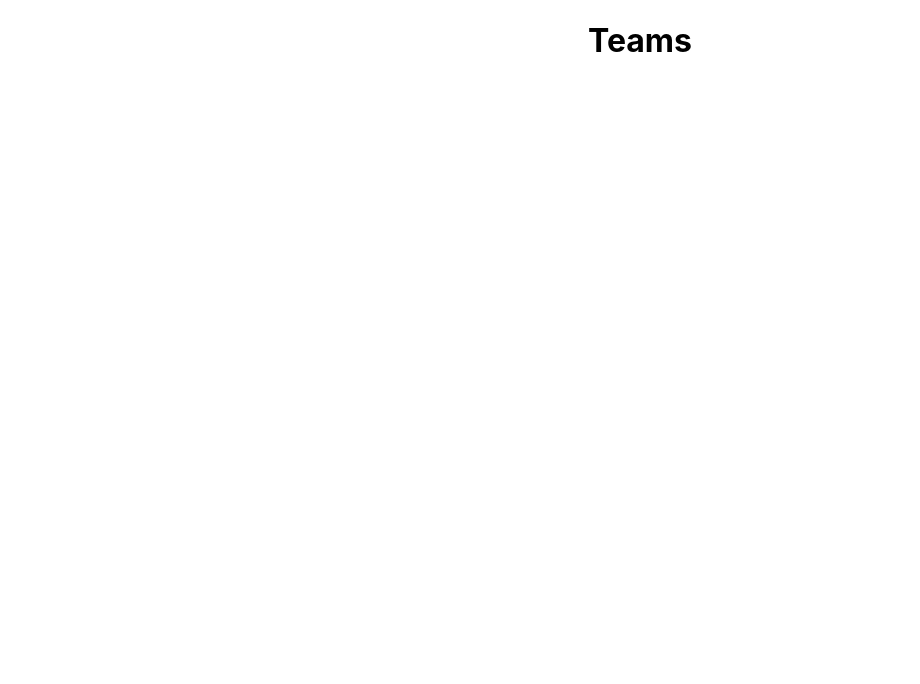
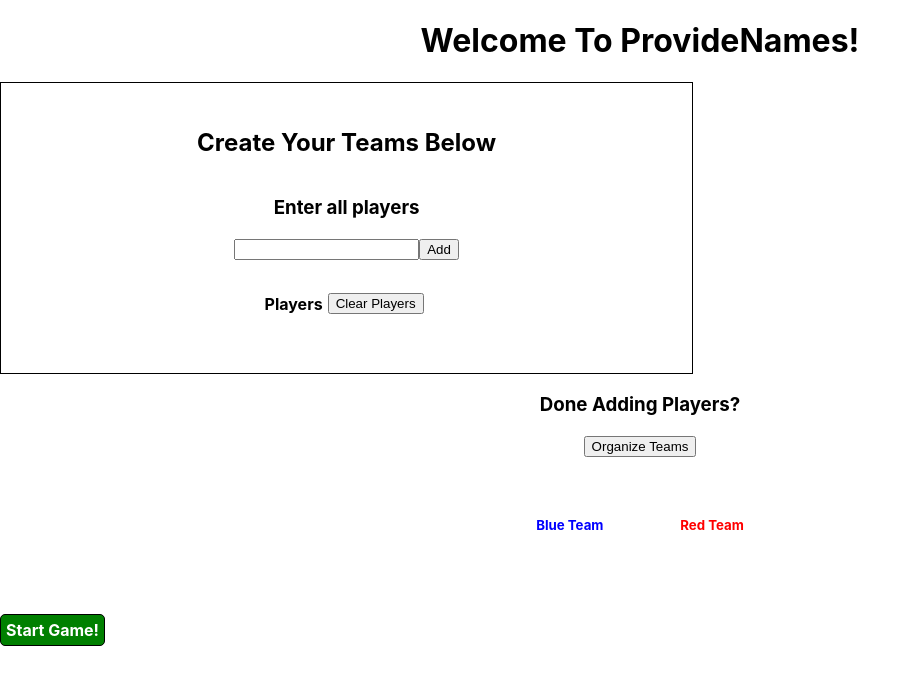
Before and after one commit to JinaZhu/Provide-names, a React (Create React App) app: page / in a window 1280 px wide. Shown: the top 684 px of the page, without its empty margins (0-920 px from the left). Built offline with nearby package versions, Linux system fonts and the light colour scheme.

Commit message:
Add players functionality

```diff
--- /dev/null
+++ b/src/assets/stylesheets/teams.css
@@ -0,0 +1,61 @@
+.team-creation {
+  border: 1px solid black;
+  display: flex;
+  flex-direction: column;
+  justify-content: center;
+  padding: 2%;
+  width: 50%;
+}
+
+.players {
+  padding: 2%;
+}
+
+.players-header {
+  display: flex;
+  justify-content: center;
+}
+
+.players-list {
+  display: flex;
+  flex-direction: column;
+  align-items: flex-start;
+}
+
+.players-header button {
+  align-self: center;
+  height: fit-content;
+  margin: 5px;
+}
+
+.team-list {
+  display: flex;
+  justify-content: center;
+}
+
+.team {
+  margin: 3vw;
+  list-style: decimal;
+}
+
+.blue-team {
+  color: blue;
+}
+
+.red-team {
+  color: red;
+}
+
+.start-button {
+  background-color: green;
+  border: 1px solid black;
+  border-radius: 5px;
+  font-weight: bold;
+  padding: 5px;
+  width: fit-content;
+}
+
+.board-link {
+  color: white;
+  text-decoration: none;
+}
--- a/src/components/teams/teams.js
+++ b/src/components/teams/teams.js
@@ -1,10 +1,165 @@
 import React from "react";
 import { Link } from "react-router-dom";
+import "../../assets/stylesheets/teams.css";
 
-const Teams = () => (
-  <div>
-    <h1>Teams</h1>
-  </div>
-);
+class Teams extends React.Component {
+  constructor() {
+    super();
+    this.state = {
+      players: JSON.parse(sessionStorage.getItem('players')) || [],
+      blueTeam: JSON.parse(sessionStorage.getItem('blueTeam')) || [],
+      redTeam: JSON.parse(sessionStorage.getItem('redTeam')) || [],
+      name: '',
+      teamsOrganized: JSON.parse(sessionStorage.getItem('teamsOrganized')) || false,
+    };
+
+    this.handleAddPlayer = this.handleAddPlayer.bind(this);
+    this.handleOrganizeTeams = this.handleOrganizeTeams.bind(this);
+    this.handleTeamsOrganized = this.handleTeamsOrganized.bind(this);
+    this.handleClearPlayers = this.handleClearPlayers.bind(this);
+    this.handleReorganizeTeams = this.handleReorganizeTeams.bind(this);
+  };
+
+  handleAddPlayer(e) {
+    e.preventDefault();
+
+    const { players, name } = this.state
+
+    players.push(name);
+    sessionStorage.setItem('players', JSON.stringify(players));
+    this.setState({ name: '' })
+  };
+
+  handleOrganizeTeams(e) {
+    e.preventDefault();
+
+    this.handleTeamsOrganized();
+
+    const { players } = this.state
+
+    const half = players.length % 2 === 0 ? players.length / 2 : Math.floor(players.length / 2) + 1
+    let redTeam = []
+    let blueTeam = []
+
+    players.forEach(player => {
+      const num = this.getRndInteger(0, 1);
+
+      if (num === 0) {
+        if (blueTeam.length === half) {
+          redTeam.push(player);
+        } else {
+          blueTeam.push(player);
+        }
+      } else {
+        if (redTeam.length === half) {
+          blueTeam.push(player);
+        } else {
+          redTeam.push(player);
+        }
+      }
+    });
+
+    this.setState({ redTeam: redTeam, blueTeam: blueTeam });
+    sessionStorage.setItem('blueTeam', JSON.stringify(blueTeam));
+    sessionStorage.setItem('redTeam', JSON.stringify(redTeam));
+  };
+
+  handleReorganizeTeams(e) {
+    e.preventDefault();
+
+    sessionStorage.removeItem('blueTeam');
+    sessionStorage.removeItem('redTeam');
+    this.handleOrganizeTeams(e);
+  }
+
+  getRndInteger(min, max) {
+    return Math.floor(Math.random() * (max - min + 1) ) + min;
+  };
+
+  update(field) {
+    return (e) => this.setState({ [field]: e.currentTarget.value });
+  };
+
+  handleTeamsOrganized() {
+    this.setState({ teamsOrganized: true })
+    sessionStorage.setItem('teamsOrganized', JSON.stringify(true));
+  }
+
+  handleClearPlayers() {
+    this.setState({ players: [], redTeam: [], blueTeam: [], name: '', teamsOrganized: false });
+    sessionStorage.clear();
+  }
+
+  render() {
+    const { players, blueTeam, redTeam, teamsOrganized, name } = this.state
+
+    const playersList = players.map(player => {
+      return (
+        <li key={player}><span>{player}</span></li>
+      )
+    });
+
+    const blueTeamList = teamsOrganized ? blueTeam.map((player, i) => {
+      return (
+        <li key={`${player}-${i}`}><span>{player}</span></li>
+      )
+    }) : '';
+
+    const redTeamList = teamsOrganized ? redTeam.map((player, i) => {
+      return (
+        <li key={`${player}-${i}`}><span>{player}</span></li>
+      )
+    }) : '';
+
+    const buttonText = teamsOrganized ? 'Reorganize Teams' : 'Organize Teams';
+    const event = teamsOrganized ? this.handleReorganizeTeams : this.handleOrganizeTeams;
+
+    return (
+      <>
+        <h1>Welcome To ProvideNames!</h1>
+        <div className="team-creation">
+          <h2>Create Your Teams Below</h2>
+          <h3>Enter all players</h3>
+          <form onSubmit={this.handleAddPlayer}>
+            <input
+              type='text'
+              value={name}
+              onChange={this.update('name')}/>
+            <button>Add</button>
+          </form>
+
+          <div className="players">
+            <div className="players-header">
+              <h4>Players</h4>
+              <button onClick={this.handleClearPlayers}>Clear Players</button>
+            </div>
+            <div className="players-list">
+              {playersList}
+            </div>
+          </div>
+        </div>
+
+        <h3>Done Adding Players?</h3>
+        <button onClick={event}>{buttonText}</button>
+        <div className="team-list">
+          <div className="team">
+            <h5 className="blue-team">Blue Team</h5>
+            {blueTeamList}
+          </div>
+          <div className="team">
+            <h5 className="red-team">Red Team</h5>
+            {redTeamList}
+          </div>
+        </div>
+
+        <br />
+
+        <div className="start-button">
+          <Link to='/board' className="board-link">Start Game!</Link>
+        </div>
+      </>
+    );
+  };
+};
 
 export default Teams;
```
